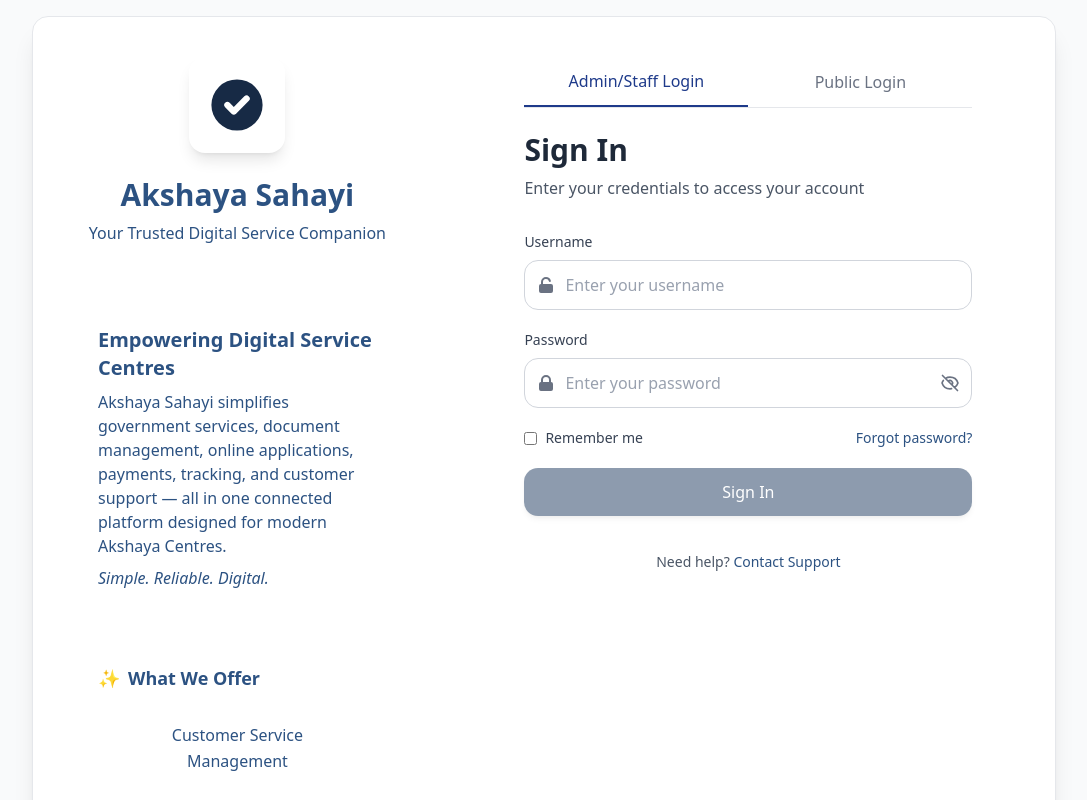
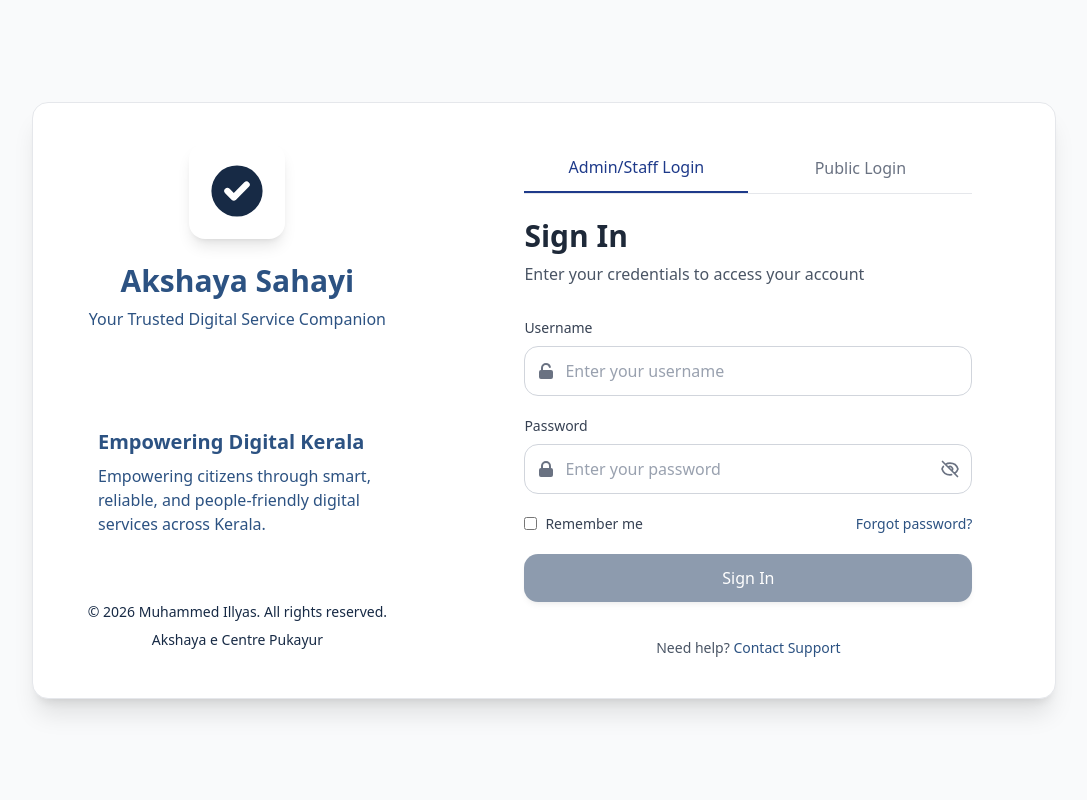
Before and after one commit to MuhdIllyas/akshaya-crm, a React (Vite) app in the folder client/: page /login in a window 1280 px wide. Shown: the top 800 px of the page, without its empty margins (96-1183 px from the left). Built offline with nearby package versions, Linux system fonts and the light colour scheme.

Commit message:
Refactor Login component: remove feature carousel and update branding for clarity

```diff
--- a/client/src/pages/Login.jsx
+++ b/client/src/pages/Login.jsx
@@ -16,34 +16,6 @@
   const [otpTimer, setOtpTimer] = useState(0);
   const navigate = useNavigate();
   const location = useLocation();
-
-  // --- Feature carousel state (admin side) ---
-  const [currentFeature, setCurrentFeature] = useState(0);
-  const [fade, setFade] = useState(true);
-
-  const features = [
-    "Government & e‑Governance Services",
-    "Customer Service Management",
-    "Online Application Tracking",
-    "Digital Document Handling",
-    "Financial & Wallet Management",
-    "Staff & Centre Operations",
-    "WhatsApp Notifications & Updates",
-    "Citizen‑Friendly Digital Support",
-  ];
-
-  // Auto‑rotate features every 3.5 seconds
-  useEffect(() => {
-    if (isCustomerLogin) return; // stop rotation on customer tab
-    const interval = setInterval(() => {
-      setFade(false);
-      setTimeout(() => {
-        setCurrentFeature((prev) => (prev + 1) % features.length);
-        setFade(true);
-      }, 300); // half of transition duration
-    }, 3500);
-    return () => clearInterval(interval);
-  }, [isCustomerLogin, features.length]);
 
   // ✅ Handle session expired toast from ProtectedRoute redirect
   useEffect(() => {
@@ -73,6 +45,7 @@
       setUser((prev) => ({ ...prev, username: savedUsername }));
       setRememberMe(true);
 
+      // ✅ Delay toast to avoid mount collision
       setTimeout(() => {
         toast.info("Username auto-filled from saved credentials", {
           position: "top-right",
@@ -222,86 +195,50 @@
 
   return (
     <div className="min-h-screen flex items-center justify-center bg-gray-50 p-4">
-      {/* ToastContainer is now global from App.jsx */}
+      {/* ❌ ToastContainer REMOVED - Now using global container from App.jsx */}
 
       <div className="w-full max-w-5xl flex flex-col md:flex-row bg-white rounded-2xl shadow-xl overflow-hidden border border-gray-200">
-        {/* ======== LEFT PANEL (Navy Branding) ======== */}
-        <div className="w-full md:w-2/5 bg-gradient-to-b from-navy-900 to-navy-800 p-8 md:p-10 flex flex-col justify-between relative overflow-hidden">
-          {/* Background animation */}
+        <div className="w-full md:w-2/5 bg-gradient-to-b from-navy-900 to-navy-800 p-8 md:p-10 flex flex-col justify-between relative">
+          {/* Background pattern */}
           <div className="absolute inset-0 opacity-10">
             <svg className="w-full h-full" viewBox="0 0 100 100" preserveAspectRatio="none">
               <path d="M0,0 L100,0 L100,100 Z" fill="#fff" />
-              <circle cx="20" cy="80" r="15" fill="#fff" className="animate-pulse" />
-              <circle cx="80" cy="20" r="10" fill="#fff" className="animate-pulse" style={{ animationDelay: "1s" }} />
+              <circle cx="20" cy="80" r="15" fill="#fff" />
+              <circle cx="80" cy="20" r="10" fill="#fff" />
             </svg>
           </div>
 
-          {/* Branding block (same for admin & customer) */}
           <div className="z-10">
             <div className="flex flex-col items-center mb-12">
-              <div className="bg-white p-4 rounded-2xl shadow-lg mb-6 animate-fade-in">
+              <div className="bg-white p-4 rounded-2xl shadow-lg mb-6">
                 <svg xmlns="http://www.w3.org/2000/svg" className="h-16 w-16 text-navy-800" viewBox="0 0 20 20" fill="currentColor">
                   <path fillRule="evenodd" d="M10 18a8 8 0 100-16 8 8 0 000 16zm3.707-9.293a1 1 0 00-1.414-1.414L9 10.586 7.707 9.293a1 1 0 00-1.414 1.414l2 2a1 1 0 001.414 0l4-4z" clipRule="evenodd" />
                 </svg>
               </div>
               <div className="text-center">
                 <h1 className="text-3xl font-bold text-navy-600 mb-2">Akshaya Sahayi</h1>
-                <p className="text-navy-600 mb-2 font-light">Your Trusted Digital Service Companion</p>
+                <p className="text-navy-600 mb-2">Your Trusted Digital Service Companion</p>
               </div>
             </div>
 
-            {/* ===== ADMIN-SPECIFIC CONTENT (carousel + philosophy) ===== */}
-            {!isCustomerLogin ? (
-              <>
-                {/* Description + tagline */}
-                <div className="bg-white/10 backdrop-blur-sm rounded-2xl p-6 border border-white/20 mb-6">
-                  <h2 className="text-xl font-bold text-navy-600 mb-2">
-                    Empowering Digital Service Centres
-                  </h2>
-                  <p className="text-navy-600 mb-2">
-                    Akshaya Sahayi simplifies government services, document management, online applications,
-                    payments, tracking, and customer support — all in one connected platform designed for modern
-                    Akshaya Centres.
-                  </p>
-                  <p className="text-navy-600 font-medium italic">Simple. Reliable. Digital.</p>
-                </div>
-
-                {/* Animated feature carousel */}
-                <div className="bg-white/10 backdrop-blur-sm rounded-2xl p-6 border border-white/20">
-                  <h3 className="text-lg font-semibold text-navy-600 mb-4 flex items-center">
-                    <span className="mr-2">✨</span> What We Offer
-                  </h3>
-                  <div
-                    className="h-20 flex items-center justify-center transition-opacity duration-300"
-                    style={{ opacity: fade ? 1 : 0, transform: fade ? "translateY(0)" : "translateY(10px)" }}
-                  >
-                    <p className="text-navy-600 text-center font-medium px-6 leading-relaxed">
-                      {features[currentFeature]}
-                    </p>
-                  </div>
-                </div>
-              </>
-            ) : (
-              /* Customer specific content (kept unchanged) */
-              <div className="bg-white/10 backdrop-blur-sm rounded-2xl p-6 border border-white/20">
-                <h2 className="text-xl font-bold text-navy-600 mb-2">
-                  Customer Portal
-                </h2>
-                <p className="text-navy-600 mb-2">
-                  Access your account with WhatsApp OTP or register for new services
-                </p>
-              </div>
-            )}
+            <div className="mt-16 bg-white/10 backdrop-blur-sm rounded-2xl p-6 border border-white/20">
+              <h2 className="text-xl font-bold text-navy-600 mb-2">
+                {isCustomerLogin ? "Customer Portal" : "Empowering Digital Kerala"}
+              </h2>
+              <p className="text-navy-600 mb-2">
+                {isCustomerLogin
+                  ? "Access your account with WhatsApp OTP or register for new services"
+                  : "Empowering citizens through smart, reliable, and people-friendly digital services across Kerala."}
+              </p>
+            </div>
           </div>
 
-          {/* Footer */}
           <div className="z-10 mt-8">
             <p className="text-navy-800 mb-2 text-sm text-center">© 2026 Muhammed Illyas. All rights reserved.</p>
             <p className="text-navy-800 mb-2 text-sm text-center mt-1">Akshaya e Centre Pukayur</p>
           </div>
         </div>
 
-        {/* ======== RIGHT PANEL (Login Form) ======== */}
         <div className="w-full md:w-3/5 p-8 md:p-10">
           <div className="max-w-md mx-auto">
             {/* Toggle Switch */}
@@ -532,14 +469,6 @@
         .text-navy-800 { color: #172a45; }
         .focus\\:ring-navy-500:focus { --tw-ring-color: #1e3a5f; }
         .border-navy-500 { border-color: #1e3a5f; }
-        /* Additional animation keyframes */
-        @keyframes fade-in {
-          from { opacity: 0; transform: translateY(-10px); }
-          to { opacity: 1; transform: translateY(0); }
-        }
-        .animate-fade-in {
-          animation: fade-in 0.8s ease-out forwards;
-        }
       `}</style>
     </div>
   );
```
